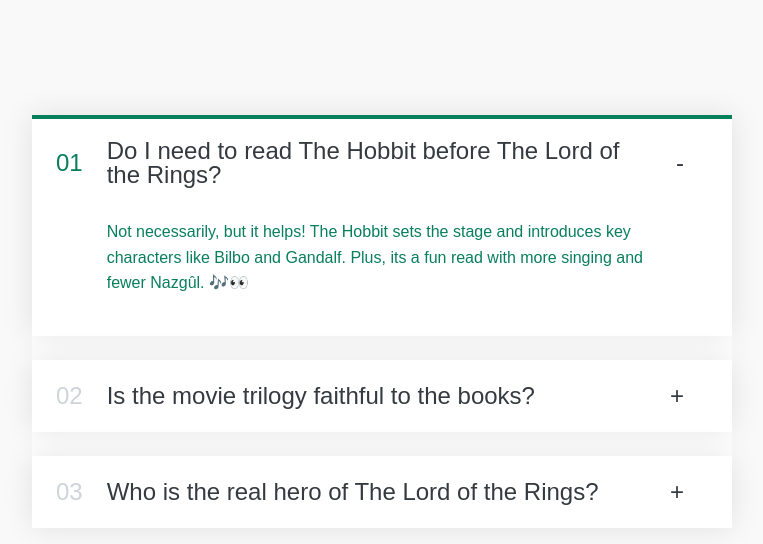
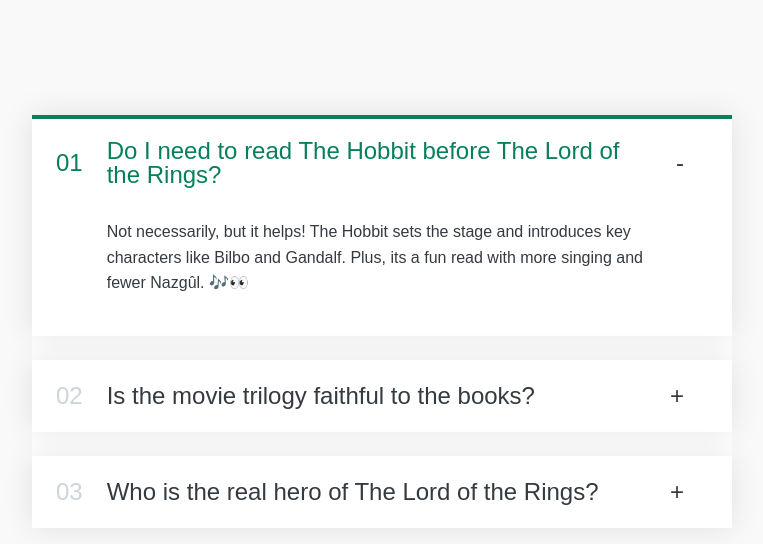
Before and after one commit to UsiTheStorm/react-accordion, a React (Vite) app: page / in a window 1280 px wide. Both pictures are taken after a click on the element 640 px from the left and 163 px from the top of the page. Shown: the top 544 px of the page, without its empty margins (258-1021 px from the left). Built offline with nearby package versions, Linux system fonts and the light colour scheme.

Commit message:
Fix text styling and class usage

```diff
--- a/src/App.css
+++ b/src/App.css
@@ -71,6 +71,6 @@
 }
 
 .open .number,
-.open .text {
+.open .title {
   color: #087f5b;
 }
--- a/src/App.jsx
+++ b/src/App.jsx
@@ -26,7 +26,7 @@
       <p className="number">{num}</p>
       <p className="title">{title}</p>
       <p className="icon">{isOpen ? '-' : '+'}</p>
-      {isOpen && <div className="content-box text">{text}</div>}
+      {isOpen && <div className="content-box">{text}</div>}
     </div>
   );
 }
```
